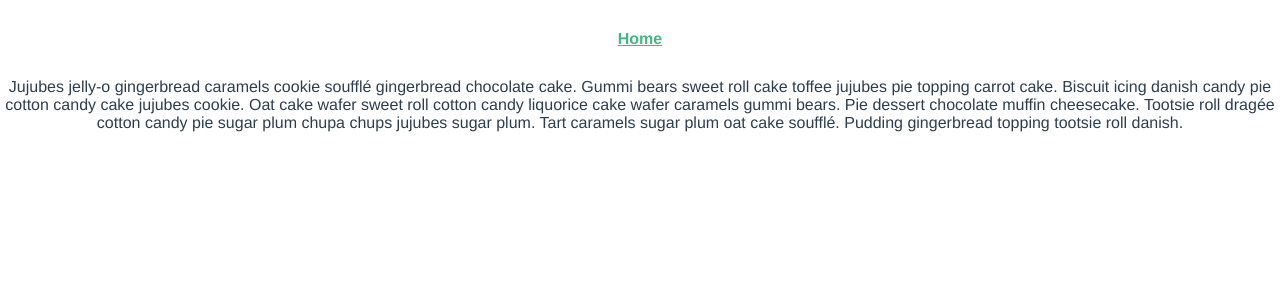
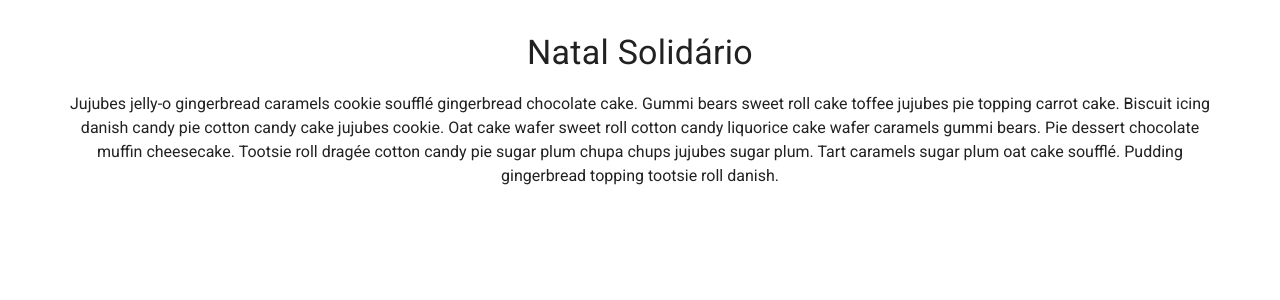
Before and after one commit to JennifferCrystine/natal-iteris, a Vue app: page /#/ in a window 1280 px wide. Shown: the top 300 px of the page. Built offline with nearby package versions, Linux system fonts and the light colour scheme.

Commit message:
estilo aplicado

```diff
--- a/src/App.vue
+++ b/src/App.vue
@@ -1,31 +1,5 @@
 <template>
-  <div id="app">
-    <div id="nav">
-      <router-link to="/">Home</router-link>
-    </div>
-    <router-view/>
-  </div>
+ <v-app>
+      <router-view/>
+ </v-app>
 </template>
-
-<style lang="scss">
-#app {
-  font-family: Avenir, Helvetica, Arial, sans-serif;
-  -webkit-font-smoothing: antialiased;
-  -moz-osx-font-smoothing: grayscale;
-  text-align: center;
-  color: #2c3e50;
-}
-
-#nav {
-  padding: 30px;
-
-  a {
-    font-weight: bold;
-    color: #2c3e50;
-
-    &.router-link-exact-active {
-      color: #42b983;
-    }
-  }
-}
-</style>
--- a/src/views/Home.vue
+++ b/src/views/Home.vue
@@ -1,14 +1,20 @@
 <template>
-  <div class="home d-flex flex-column align-center justify-center">
-    <p class="text-center">Jujubes jelly-o gingerbread caramels cookie soufflé gingerbread chocolate cake. Gummi bears sweet roll cake toffee jujubes pie topping carrot cake. Biscuit icing danish candy pie cotton candy cake jujubes cookie. Oat cake wafer sweet roll cotton candy liquorice cake wafer caramels gummi bears.
-    Pie dessert chocolate muffin cheesecake. Tootsie roll dragée cotton candy pie sugar plum chupa chups jujubes sugar plum. Tart caramels sugar plum oat cake soufflé. Pudding gingerbread topping tootsie roll danish.</p>
-
-  </div>
+  <v-container class="home d-flex flex-column align-center fill-height mt-5">
+    <h1 class="text-h4 text-center">Natal Solidário</h1>
+    <p class="text-center mt-5">
+      Jujubes jelly-o gingerbread caramels cookie soufflé gingerbread chocolate
+      cake. Gummi bears sweet roll cake toffee jujubes pie topping carrot cake.
+      Biscuit icing danish candy pie cotton candy cake jujubes cookie. Oat cake
+      wafer sweet roll cotton candy liquorice cake wafer caramels gummi bears.
+      Pie dessert chocolate muffin cheesecake. Tootsie roll dragée cotton candy
+      pie sugar plum chupa chups jujubes sugar plum. Tart caramels sugar plum
+      oat cake soufflé. Pudding gingerbread topping tootsie roll danish.
+    </p>
+  </v-container>
 </template>
 
 <script>
-
 export default {
-  name: 'Home',
-}
+  name: "Home",
+};
 </script>
```
